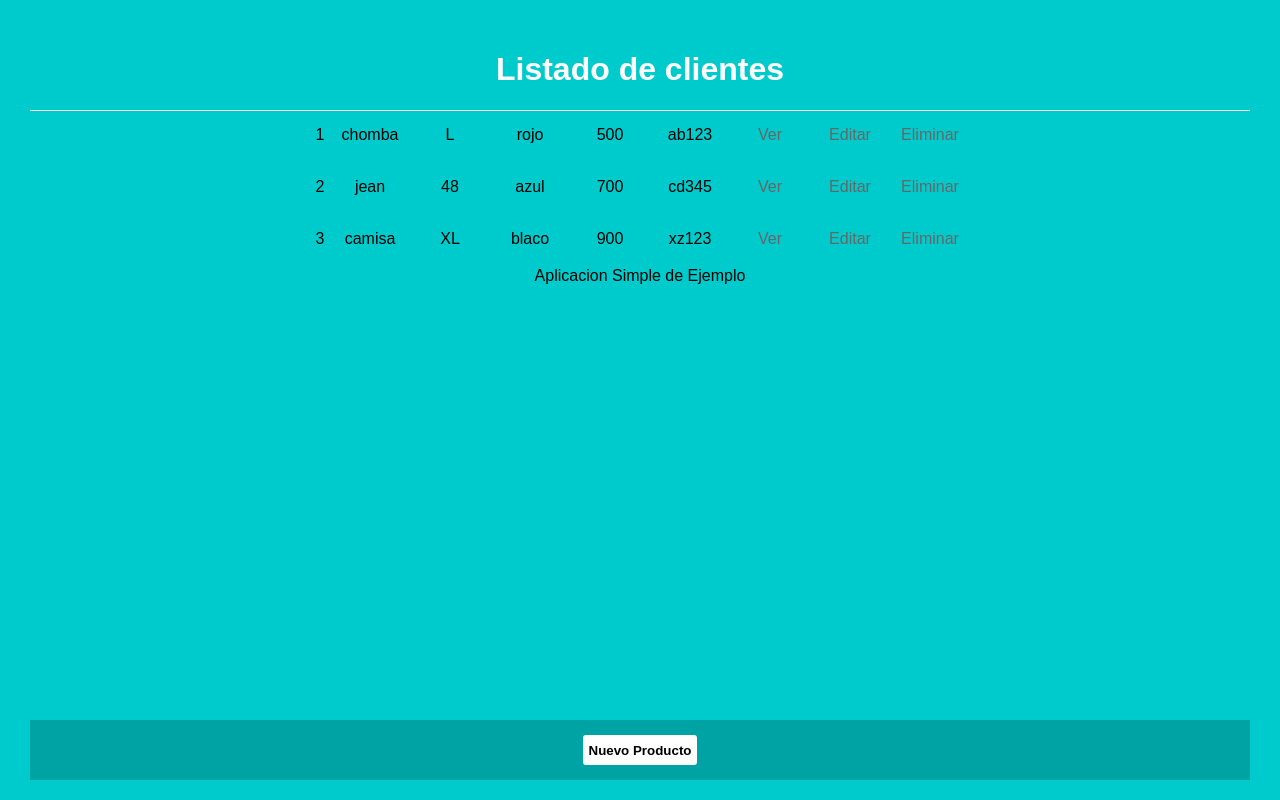
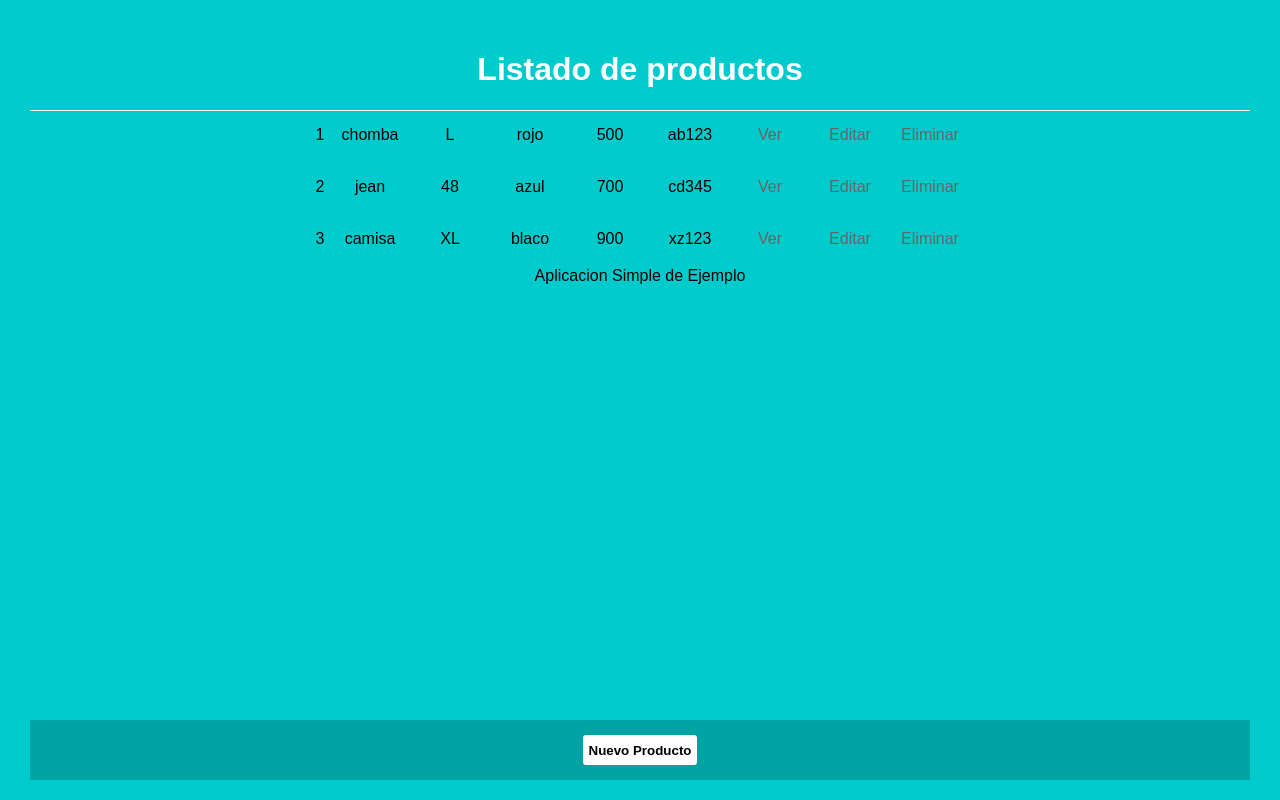
Before and after one commit to santobuonoivan/adm-comerce, a React (Create React App) app: page /products in a window 1280 px wide. Built offline with nearby package versions, Linux system fonts and the light colour scheme.

Commit message:
retoques y refactors

```diff
--- a/src/containers/ProductContainer.js
+++ b/src/containers/ProductContainer.js
@@ -53,7 +53,7 @@ const ProductsContainer = props => {
     return (
         <div>
             <AppFrame
-                header={'Listado de clientes'}
+                header={'Listado de productos'}
                 // le pasamos una lista de products
                 body={renderBody(products)}
             ></AppFrame>
```
